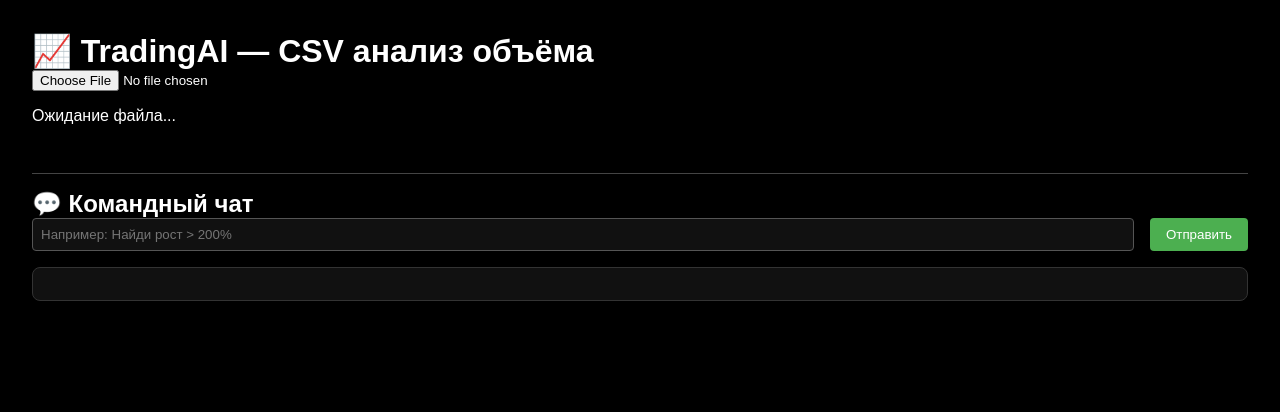
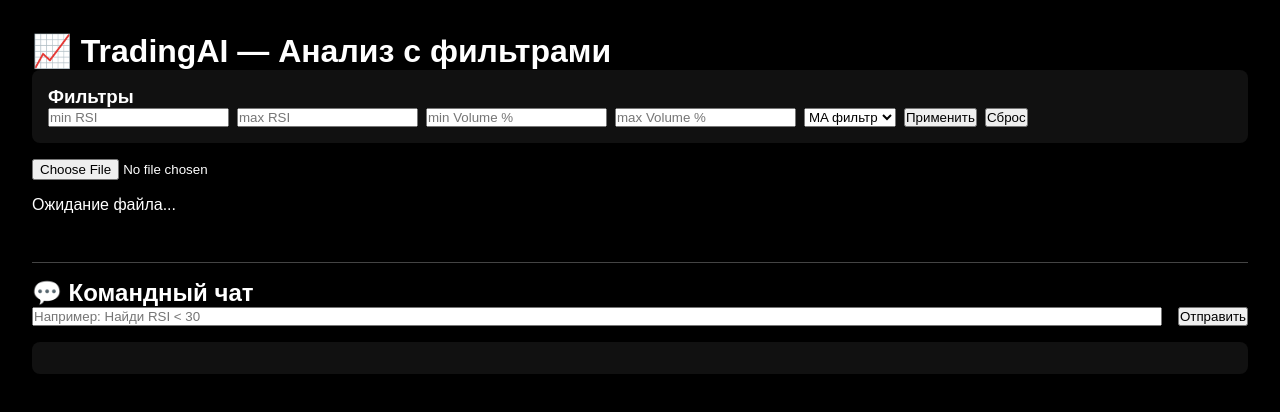
Before and after one commit to WAO2025/TradingAI, a Next.js app: page / in a window 1280 px wide. Shown: the top 412 px of the page. Built offline with nearby package versions, Linux system fonts and the light colour scheme.

Commit message:
Добавлены фильтры в стиле Finviz, RSI, MA, объёмы и мощные сигналы

```diff
--- a/pages/index.tsx
+++ b/pages/index.tsx
@@ -7,9 +7,18 @@ export default function Home() {
   const [loading, setLoading] = useState(false);
   const [statusText, setStatusText] = useState("Ожидание файла...");
   const [progress, setProgress] = useState(0);
+  const [filters, setFilters] = useState({
+    minRSI: "",
+    maxRSI: "",
+    minVolumeChange: "",
+    maxVolumeChange: "",
+    maFilter: "", // 9, 21, 50, 200
+  });
+
   const [chatInput, setChatInput] = useState("");
   const [chatResponse, setChatResponse] = useState<string[]>([]);
   const [chatLoading, setChatLoading] = useState(false);
+  const [csvData, setCsvData] = useState<any[]>([]);
 
   const handleFileUpload = (e: React.ChangeEvent<HTMLInputElement>) => {
     const file = e.target.files?.[0];
@@ -23,13 +32,14 @@ export default function Home() {
       header: true,
       dynamicTyping: true,
       complete: (results) => {
+        setCsvData(results.data);
         setStatusText("📊 Обработка данных...");
         setProgress(50);
 
         fetch("/api/analyze", {
           method: "POST",
           headers: { "Content-Type": "application/json" },
-          body: JSON.stringify(results.data),
+          body: JSON.stringify({ rows: results.data, filters }),
         })
           .then((res) => res.json())
           .then((data) => {
@@ -42,6 +52,21 @@ export default function Home() {
     });
   };
 
+  const applyFilters = () => {
+    fetch("/api/analyze", {
+      method: "POST",
+      headers: { "Content-Type": "application/json" },
+      body: JSON.stringify({ rows: csvData, filters }),
+    })
+      .then((res) => res.json())
+      .then((data) => setResult(data.signals));
+  };
+
+  const resetFilters = () => {
+    setFilters({ minRSI: "", maxRSI: "", minVolumeChange: "", maxVolumeChange: "", maFilter: "" });
+    applyFilters();
+  };
+
   const handleChatSubmit = async () => {
     if (!chatInput.trim()) return;
 
@@ -51,27 +76,23 @@ export default function Home() {
     setChatInput("");
     setChatLoading(true);
 
-    // Преобразуем в формат [{ role, content }]
-    const messages = updatedResponse.map((msg) => ({
-      role: msg.startsWith("🧠") ? "user" : "assistant",
-      content: msg.replace(/^🧠 |^💬 /, ""),
-    }));
-
     try {
       const response = await fetch("/api/chat", {
         method: "POST",
         headers: { "Content-Type": "application/json" },
         body: JSON.stringify({
           message: chatInput,
-          history: messages,
+          history: updatedResponse.map((msg) => ({
+            role: msg.startsWith("🧠") ? "user" : "assistant",
+            content: msg.replace(/^🧠 |^💬 /, ""),
+          })),
           context: result.join("\n"),
         }),
       });
 
       const data = await response.json();
-      const botMessage = `💬 ${data.reply}`;
-      setChatResponse((prev) => [...prev, botMessage]);
-    } catch (error) {
+      setChatResponse((prev) => [...prev, `💬 ${data.reply}`]);
+    } catch {
       setChatResponse((prev) => [...prev, "❌ Ошибка при обращении к API"]);
     } finally {
       setChatLoading(false);
@@ -80,31 +101,35 @@ export default function Home() {
 
   return (
     <main style={{ padding: "2rem", fontFamily: "sans-serif", color: "white", backgroundColor: "#000", minHeight: "100vh" }}>
-      <h1>📈 TradingAI — CSV анализ объёма</h1>
+      <h1>📈 TradingAI — Анализ с фильтрами</h1>
+
+      {/* Панель фильтров */}
+      <div style={{ background: "#111", padding: "1rem", borderRadius: "8px", marginBottom: "1rem" }}>
+        <h3>Фильтры</h3>
+        <div style={{ display: "flex", gap: "0.5rem", flexWrap: "wrap" }}>
+          <input placeholder="min RSI" value={filters.minRSI} onChange={(e) => setFilters({ ...filters, minRSI: e.target.value })} />
+          <input placeholder="max RSI" value={filters.maxRSI} onChange={(e) => setFilters({ ...filters, maxRSI: e.target.value })} />
+          <input placeholder="min Volume %" value={filters.minVolumeChange} onChange={(e) => setFilters({ ...filters, minVolumeChange: e.target.value })} />
+          <input placeholder="max Volume %" value={filters.maxVolumeChange} onChange={(e) => setFilters({ ...filters, maxVolumeChange: e.target.value })} />
+          <select value={filters.maFilter} onChange={(e) => setFilters({ ...filters, maFilter: e.target.value })}>
+            <option value="">MA фильтр</option>
+            <option value="9">MA 9</option>
+            <option value="21">MA 21</option>
+            <option value="50">MA 50</option>
+            <option value="200">MA 200</option>
+          </select>
+          <button onClick={applyFilters}>Применить</button>
+          <button onClick={resetFilters}>Сброс</button>
+        </div>
+      </div>
 
       <input type="file" accept=".csv" onChange={handleFileUpload} />
 
       <div style={{ marginTop: "1rem" }}>
         <p>{statusText}</p>
         {loading && (
-          <div
-            style={{
-              height: "20px",
-              width: "100%",
-              backgroundColor: "#333",
-              borderRadius: "10px",
-              overflow: "hidden",
-              marginTop: "0.5rem",
-            }}
-          >
-            <div
-              style={{
-                width: `${progress}%`,
-                height: "100%",
-                backgroundColor: "#4caf50",
-                transition: "width 0.5s ease-in-out",
-              }}
-            />
+          <div style={{ height: "20px", width: "100%", backgroundColor: "#333", borderRadius: "10px", overflow: "hidden" }}>
+            <div style={{ width: `${progress}%`, height: "100%", backgroundColor: "#4caf50", transition: "width 0.5s ease-in-out" }} />
           </div>
         )}
       </div>
@@ -115,51 +140,16 @@ export default function Home() {
         ))}
       </ul>
 
+      {/* Чат */}
       <div style={{ marginTop: "3rem", borderTop: "1px solid #444", paddingTop: "1rem" }}>
         <h2>💬 Командный чат</h2>
         <div style={{ display: "flex", gap: "1rem", marginBottom: "1rem" }}>
-          <input
-            type="text"
-            value={chatInput}
-            onChange={(e) => setChatInput(e.target.value)}
-            placeholder="Например: Найди рост > 200%"
-            style={{
-              flex: 1,
-              padding: "0.5rem",
-              backgroundColor: "#111",
-              color: "white",
-              border: "1px solid #555",
-              borderRadius: "4px",
-            }}
-          />
-          <button
-            onClick={handleChatSubmit}
-            disabled={chatLoading}
-            style={{
-              backgroundColor: "#4caf50",
-              border: "none",
-              color: "white",
-              padding: "0.5rem 1rem",
-              borderRadius: "4px",
-              cursor: "pointer",
-            }}
-          >
-            {chatLoading ? "⏳..." : "Отправить"}
-          </button>
+          <input style={{ flex: 1 }} value={chatInput} onChange={(e) => setChatInput(e.target.value)} placeholder="Например: Найди RSI < 30" />
+          <button onClick={handleChatSubmit} disabled={chatLoading}>{chatLoading ? "⏳..." : "Отправить"}</button>
         </div>
-        <div
-          style={{
-            maxHeight: "300px",
-            overflowY: "auto",
-            background: "#111",
-            color: "white",
-            padding: "1rem",
-            borderRadius: "8px",
-            border: "1px solid #333",
-          }}
-        >
+        <div style={{ maxHeight: "300px", overflowY: "auto", background: "#111", padding: "1rem", borderRadius: "8px" }}>
           {chatResponse.map((msg, idx) => (
-            <p key={idx} style={{ margin: "0.3rem 0" }}>{msg}</p>
+            <p key={idx}>{msg}</p>
           ))}
         </div>
       </div>
```
